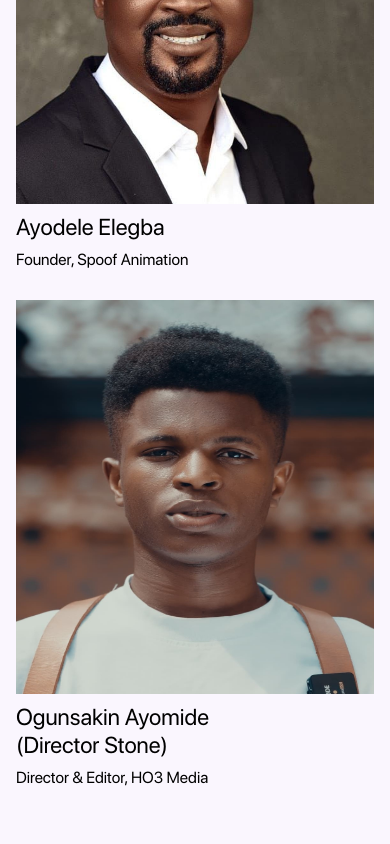
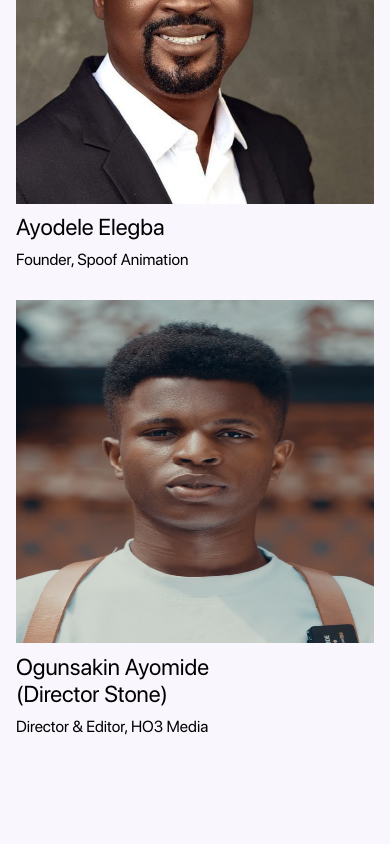
Before and after one commit to TheCreativesVoiceInstitute/TCVC-Website, a React (Vite) app: page / in a window 390 px wide. Shown: the part 7559-8403 px from the top of the page. Built offline with nearby package versions, Linux system fonts and the light colour scheme.

Commit message:
image adjustment

```diff
--- a/src/components/section2/section2.css
+++ b/src/components/section2/section2.css
@@ -74,6 +74,10 @@
 }
 
 .grid-2-img2 {
+  width: 100%;
+  height: 70%;
+}
+.grid-2-img3{
   width: 100%;
   height: 70%;
 }
@@ -168,5 +172,9 @@
     width: 100%;
     margin: 0 auto;
   }
+  .grid-2-img3{
+    width: 100%;
+    height: 61%;
+  }
 
 }
--- a/src/components/section2/section2.jsx
+++ b/src/components/section2/section2.jsx
@@ -95,7 +95,7 @@ function Section2() {
                         <h6 className='grid2-h6'>Founder, Spoof Animation</h6>
                     </div>
                     <div>
-                        <img className='grid-2-img1' src="./IMG-20241025-WA0001.jpg" alt="" />
+                        <img className='grid-2-img3' src="./IMG-20241025-WA0001.jpg" alt="" />
                         <h5 className='grid-2-h5'>Ogunsakin Ayomide <br />(Director Stone)</h5>
                         <h6 className='grid2-h6'>Director & Editor, HO3 Media</h6>
                     </div>
```
